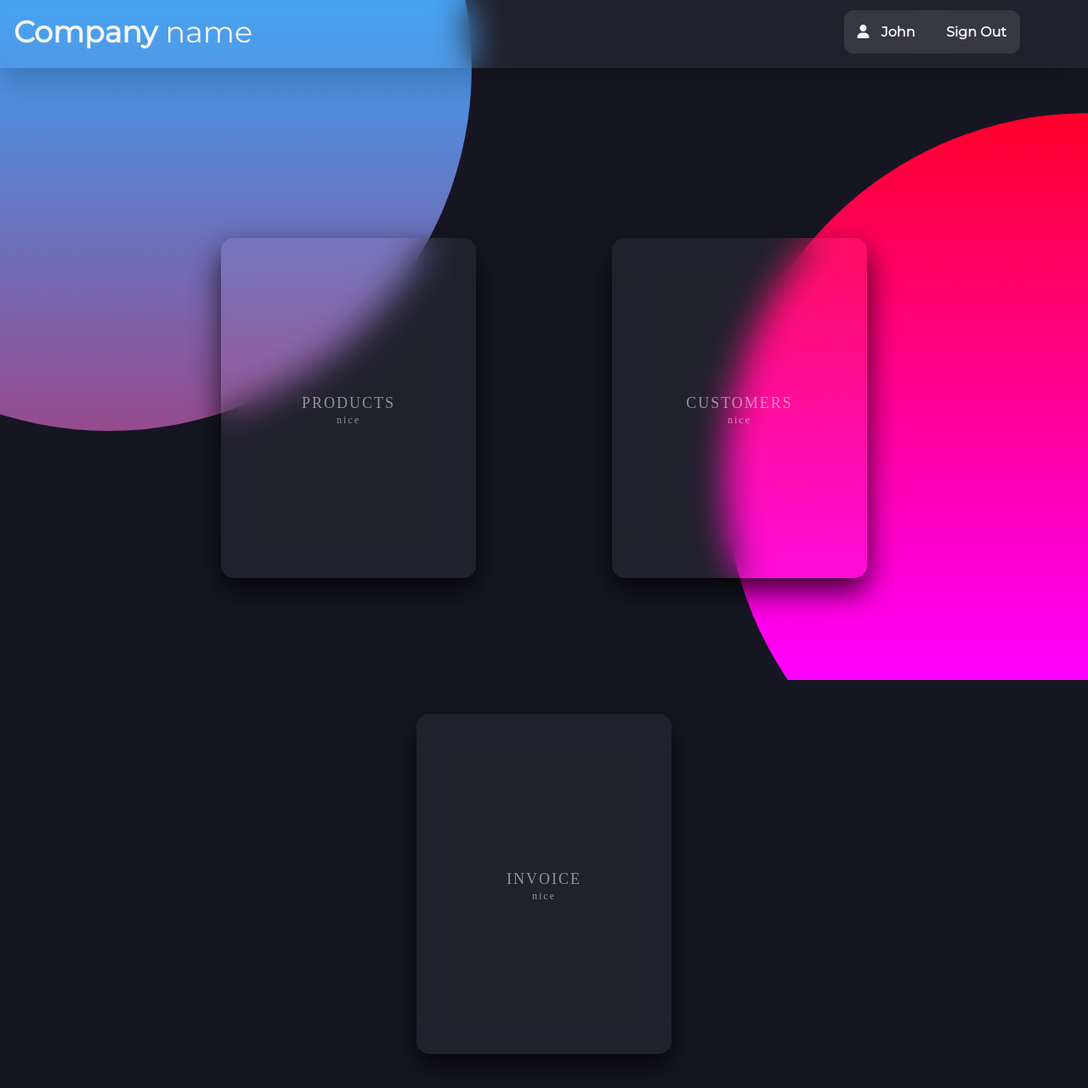
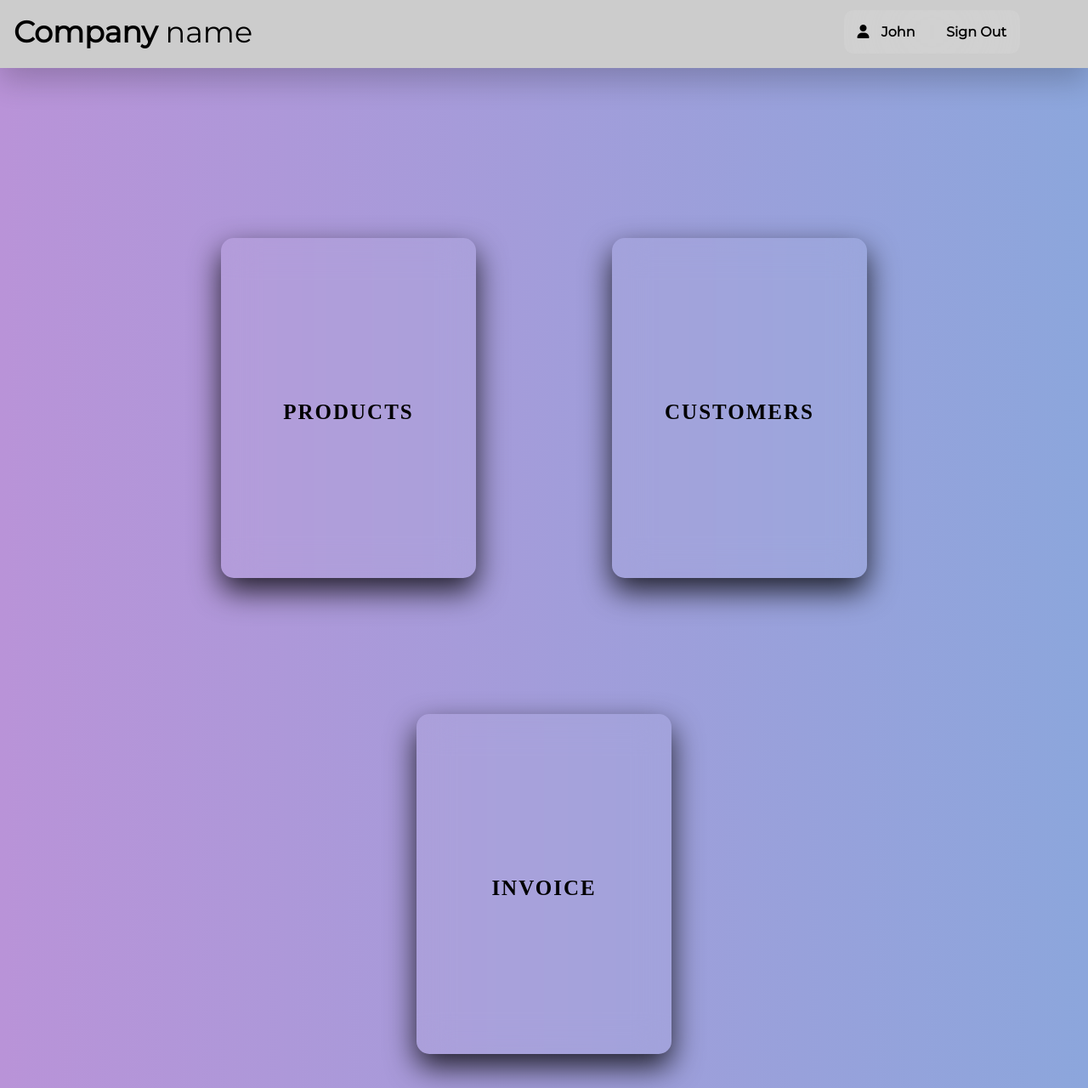
Before and after one commit to Bhawesh02/Invoice-System, a PHP site: page /home.php in a window 1280 px wide. Shown: the whole page at 85% size. Run offline with PHP 8.4, Linux system fonts and the light colour scheme; a user stored in the database is signed in; some libraries are stand-ins or nearby versions.

Commit message:
css added

```diff
--- a/css/home.css
+++ b/css/home.css
@@ -3,6 +3,7 @@
     padding: 0;
     list-style: none;
     text-decoration: none;
+
   }
   .flex {
     display: flex;
@@ -14,10 +15,16 @@
     width: 100%;
     height: 80px;
     position: relative;
-    background: rgba(255, 255, 255, 0.05);
+    background-color: #ccc;
     box-shadow: 0 15px 35px rgba(0, 0, 0, 0.2);
     backdrop-filter: blur(20px);
     align-items: center;
+    color: #000;
+
+  }
+  body{
+    background-image: linear-gradient(to right, #b993d8, #8ca6dc);
+
 
   }
 
@@ -31,7 +38,7 @@
   }
 
   .logo h1 {
-    color: whitesmoke;
+    color: black;
     height: 100%;
     font-size: 35px;
     font-family: "Montserrat";
@@ -52,7 +59,7 @@
     border-radius: 11px;
   }
   nav li a ,.user_info {
-    color: whitesmoke;
+    color: black;
     height: 100%;
     font-size: 16px;
     font-family: "Montserrat";
@@ -67,12 +74,10 @@
     transition: 1s;
   }
 
-body {
 
-    background-color: #161623;
-  }
 
-  section::before {
+
+/*  section::before {
     content: "";
     position: absolute;
     top: 0;
@@ -92,6 +97,7 @@ body {
     background: linear-gradient(#3ba0f3, #ca1954);
     clip-path: circle(40% at 10% 10%);
   }
+  */
 
   .container {
     position: relative;
@@ -123,7 +129,7 @@ body {
     justify-content: center;
     align-items: center;
     flex-direction: column;
-    opacity: 0.5;
+    opacity: 1;
     transition: 0.5s;
   }
   .container .card:hover .content {
@@ -131,17 +137,14 @@ body {
     transform: translateY(-20px);
   }
   .container .card .content .contentBx h3 {
-    color: #fff;
+    color: #000;
     text-transform: uppercase;
     letter-spacing: 2px;
     font-weight: 500;
-    font-size: 18px;
+    font-size: 25px;
     text-align: center;
     margin: 20px 0 10px;
     line-height: 1.1em;
+    font-family:'Times New Roman', Times, serif;
+    font-weight: 600  ;
   }
-  .container .card .content .contentBx h3 span {
-    font-size: 12px;
-    font-weight: 300;
-    text-transform: initial;
-  }
--- a/home.php
+++ b/home.php
@@ -25,7 +25,7 @@ include 'Sesson_end.php';
         <div class="card" onclick="redirect('product')">
           <div class="content">
             <div class="contentBx">
-              <h3>Products<br /><span>nice</span></h3>
+              <h3>Products</h3>
             </div>
           </div>
         </div>
@@ -33,7 +33,7 @@ include 'Sesson_end.php';
         <div class="card" onclick="redirect('customer')">
           <div class="content">
             <div class="contentBx">
-              <h3>Customers<br /><span>nice</span></h3>
+              <h3>Customers</h3>
             </div>
           </div>
         </div>
@@ -41,7 +41,7 @@ include 'Sesson_end.php';
         <div class="card" onclick="redirect('invoice')">
           <div class="content">
             <div class="contentBx">
-              <h3>Invoice<br /><span>nice</span></h3>
+              <h3>Invoice</h3>
             </div>
           </div>
         </div>
--- a/index.php
+++ b/index.php
@@ -75,13 +75,12 @@ if ($_SERVER['REQUEST_METHOD'] === 'POST') {
           <div class="user_options-text">
             <div class="user_options-unregistered">
               <h2 class="user_unregistered-title">Don't have an account?</h2>
-              <p class="user_unregistered-text">Banjo tote bag bicycle rights, High Life sartorial cray craft beer whatever street art fap.</p>
+
               <button class="user_unregistered-signup" id="signup-button">Sign up</button>
             </div>
 
             <div class="user_options-registered">
               <h2 class="user_registered-title">Have an account?</h2>
-              <p class="user_registered-text">Banjo tote bag bicycle rights, High Life sartorial cray craft beer whatever street art fap.</p>
               <button class="user_registered-login" id="login-button">Login</button>
             </div>
           </div>
```
Also changed, not shown: css/index.css (+7 -5 lines).
